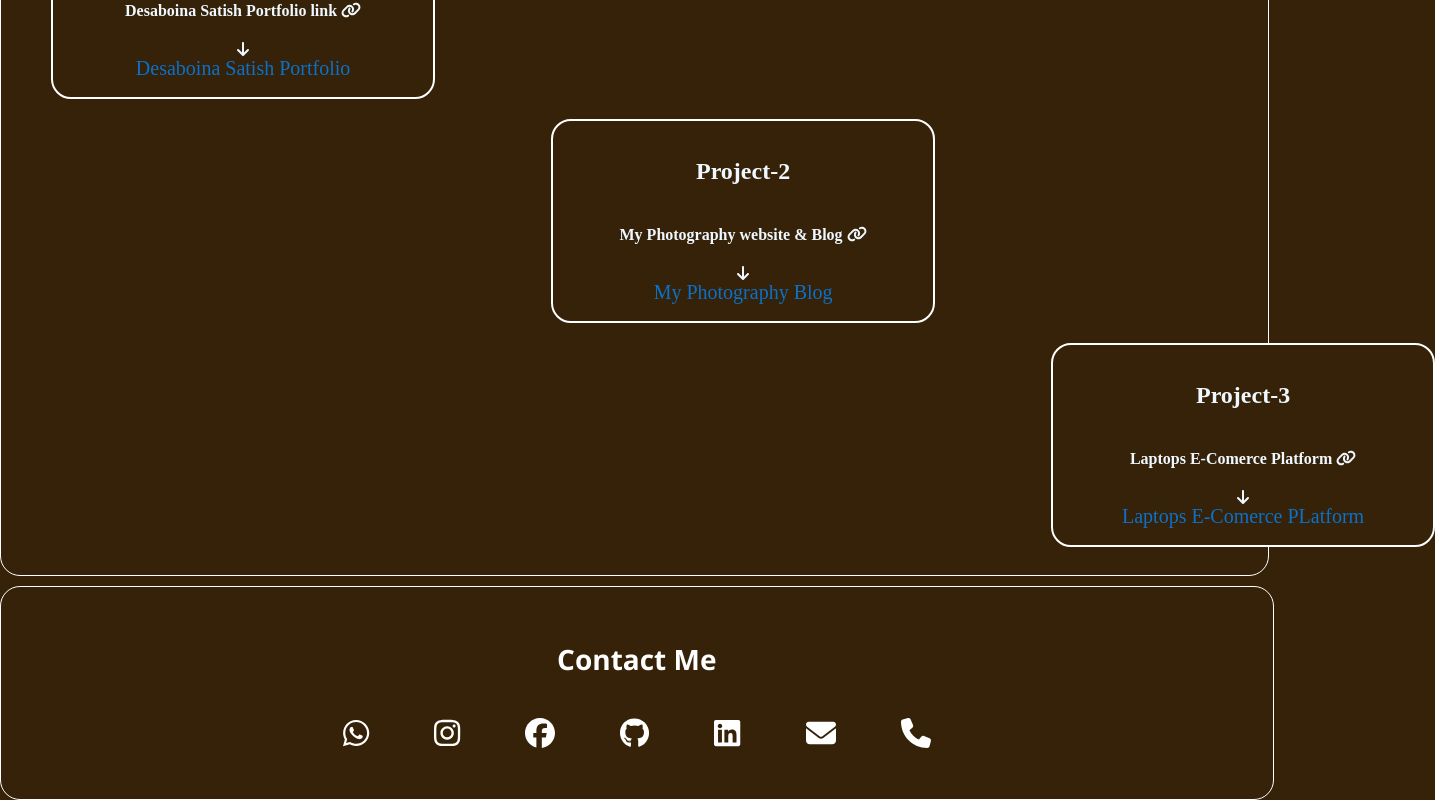
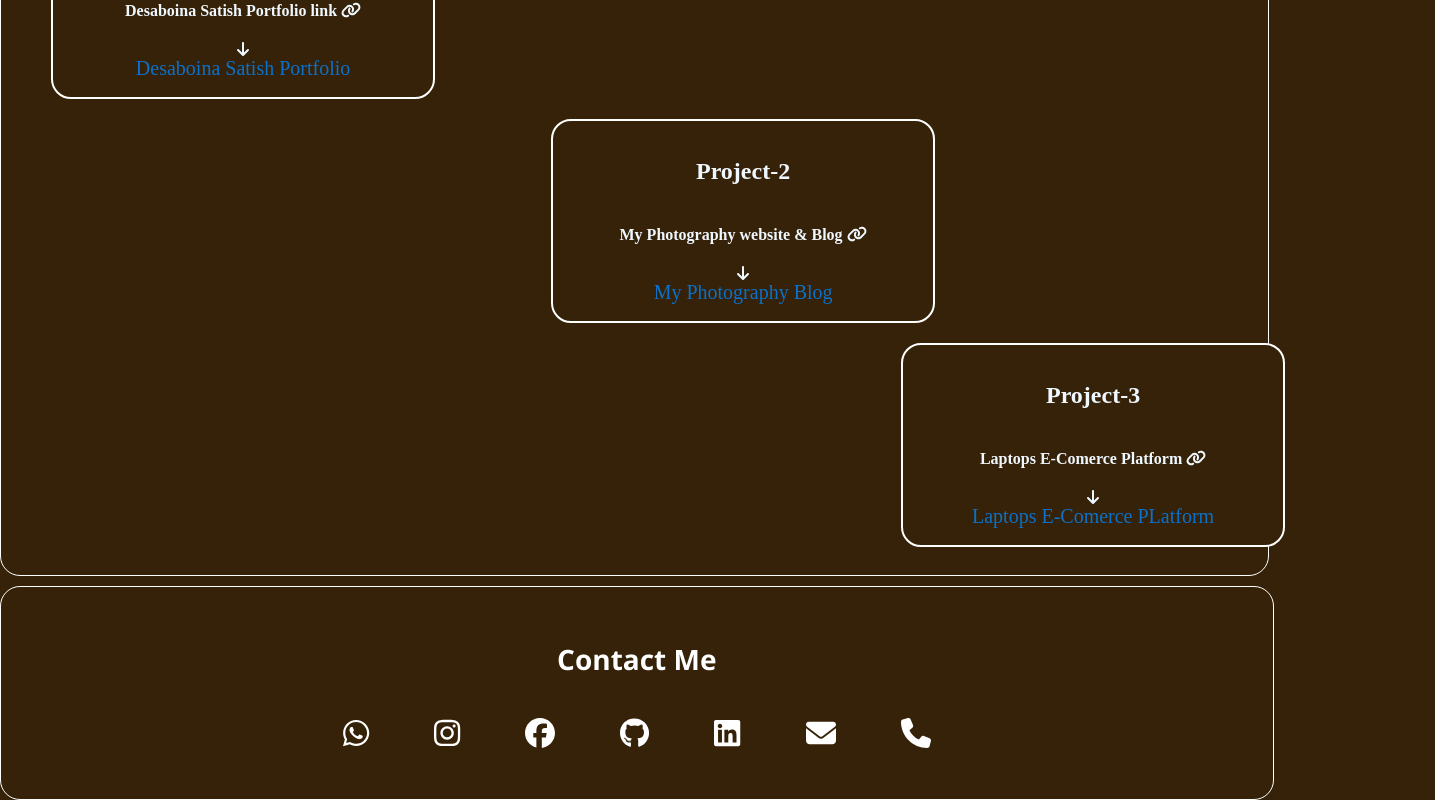
Before and after one commit to DSATHISH327/Satish_portfolio, a React (Vite) app: page / in a window 1280 px wide. Shown: the part 940-1740 px from the top of the page, 1435 px wide, since content can reach past the window. Built offline with nearby package versions, Linux system fonts and the light colour scheme.

Commit message:
project3 is updated

```diff
--- a/src/Projects.css
+++ b/src/Projects.css
@@ -48,7 +48,7 @@
     color: aliceblue;
     border-radius: 20px;
     border: 2px solid white;
-    margin: 20px 0px 10px 1050px;
+    margin: 20px 0px 10px 900px;
     background-color: #352208;
 }
 .project1:hover{
```
